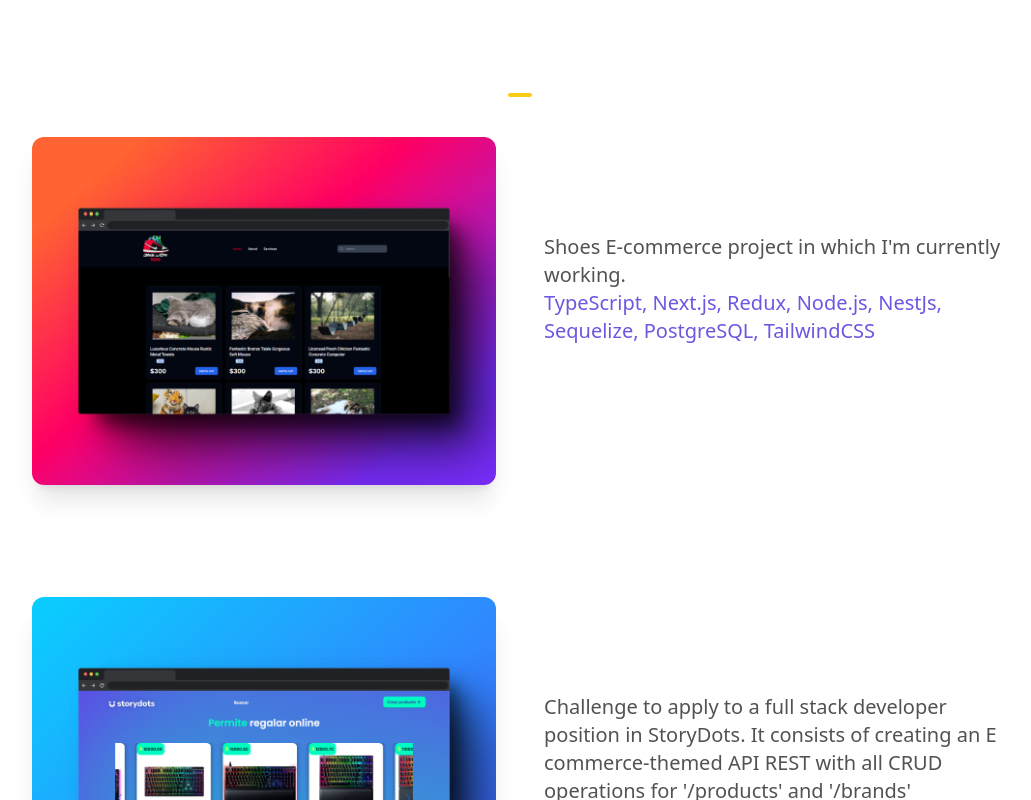
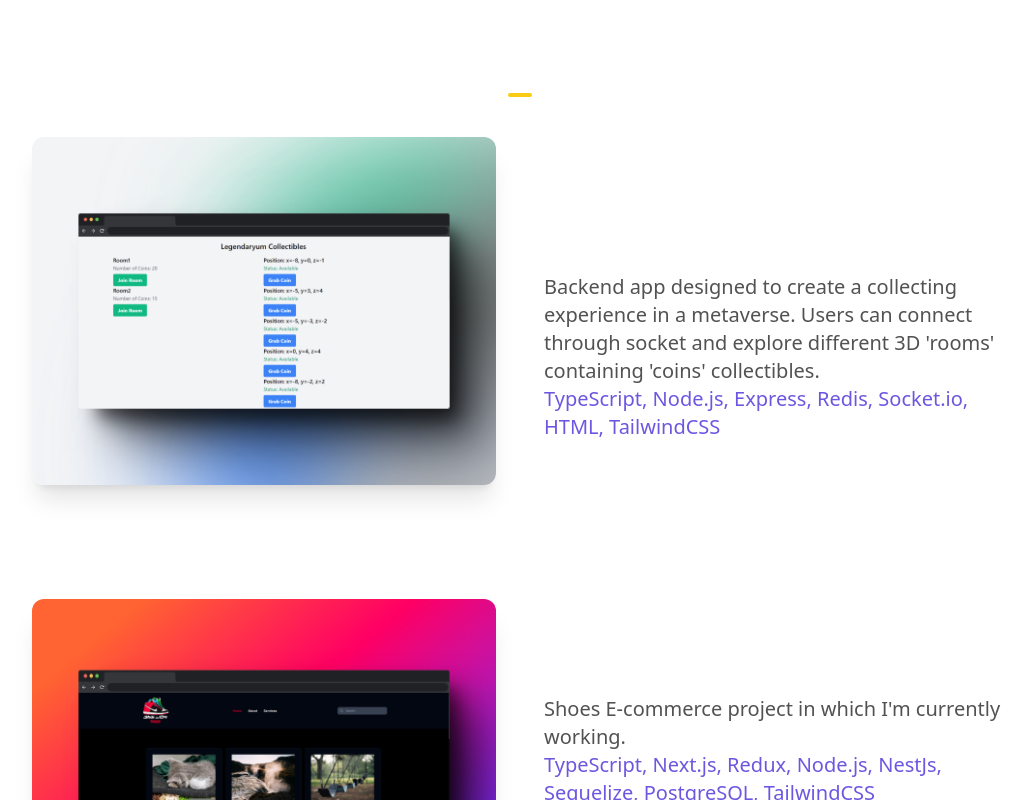
Before and after one commit to gastonvalles/Portfolio, a Next.js app: page / in a window 1280 px wide. Shown: the part 1760-2560 px from the top of the page, without its empty margins (120-1151 px from the left). Built offline with nearby package versions, Linux system fonts and the light colour scheme.

Commit message:
Añadi el proyecto Legendaryum Collectibles

```diff
--- a/components/ProjectsSection.tsx
+++ b/components/ProjectsSection.tsx
@@ -5,6 +5,14 @@ import SlideUp from "./SlideUp";
 import { BsGithub, BsArrowUpRightSquare } from "react-icons/bs";
 
 const projects = [
+  {
+    name: "Legendaryum Collectibles",
+    description: "Backend app designed to create a collecting experience in a metaverse. Users can connect through socket and explore different 3D 'rooms' containing 'coins' collectibles.",
+    technologies:
+      "TypeScript, Node.js, Express, Redis, Socket.io, HTML, TailwindCSS",
+    image: "/Legendaryum.png",
+    github: "https://github.com/gastonvalles/Legendaryum-Collectibles",
+  },
   {
     name: "UrbanWest Shoes",
     description: "Shoes E-commerce project in which I'm currently working.",
```
Also changed, not shown: public/Legendaryum.png (added).
